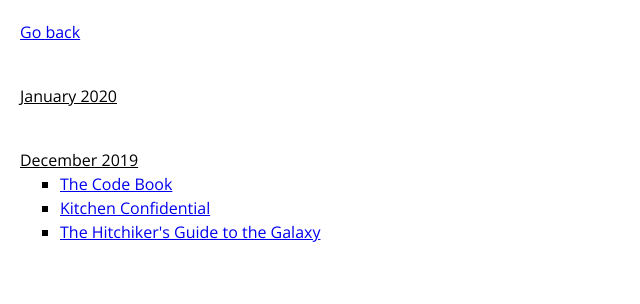
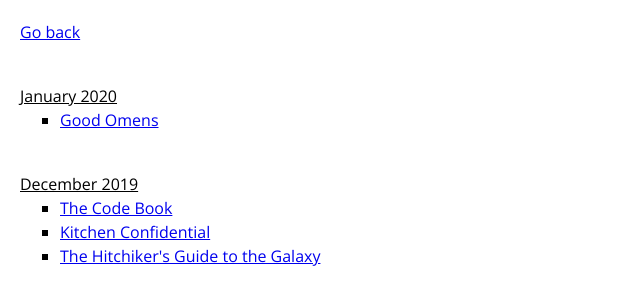
Before and after one commit to mattgallivan/mattgallivan.github.io, a plain HTML site: page books.html in a window 1280 px wide. Shown: the whole page, without its empty margins (0-640 px from the left). Drawn offline with nearby package versions, Linux system fonts and the light colour scheme.

Commit message:
Add Good Omens

```diff
--- a/books.html
+++ b/books.html
@@ -17,7 +17,10 @@
         <main>
             <a href="/">Go back</a>
             <section>
-                <u>January 2020</u>
+              <u>January 2020</u>
+	      <ul>
+		<li><a href="https://en.wikipedia.org/wiki/Good_Omens">Good Omens</a></li>
+	      </ul>
             </section>
             <section>
                 <u>December 2019</u>
```
